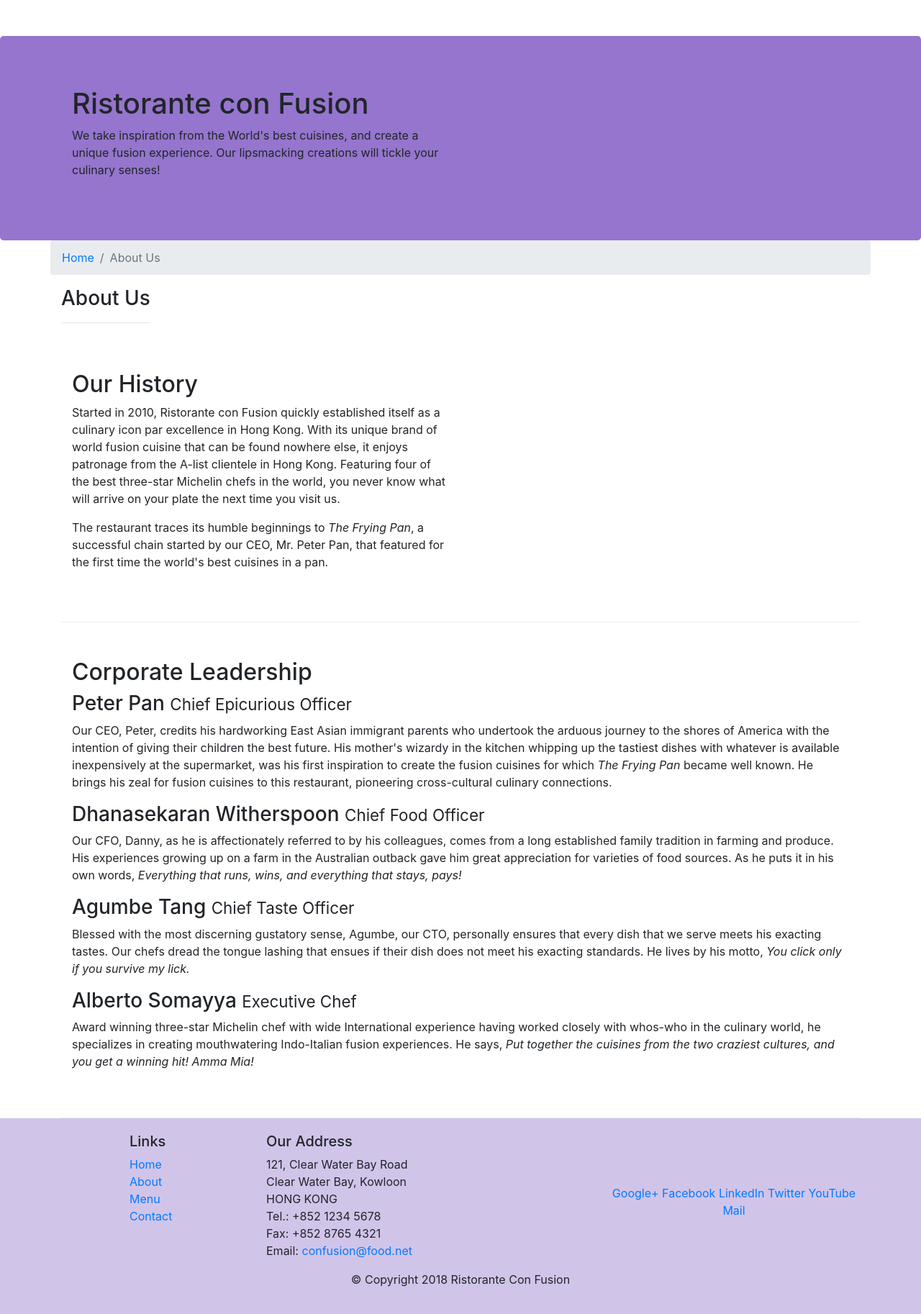
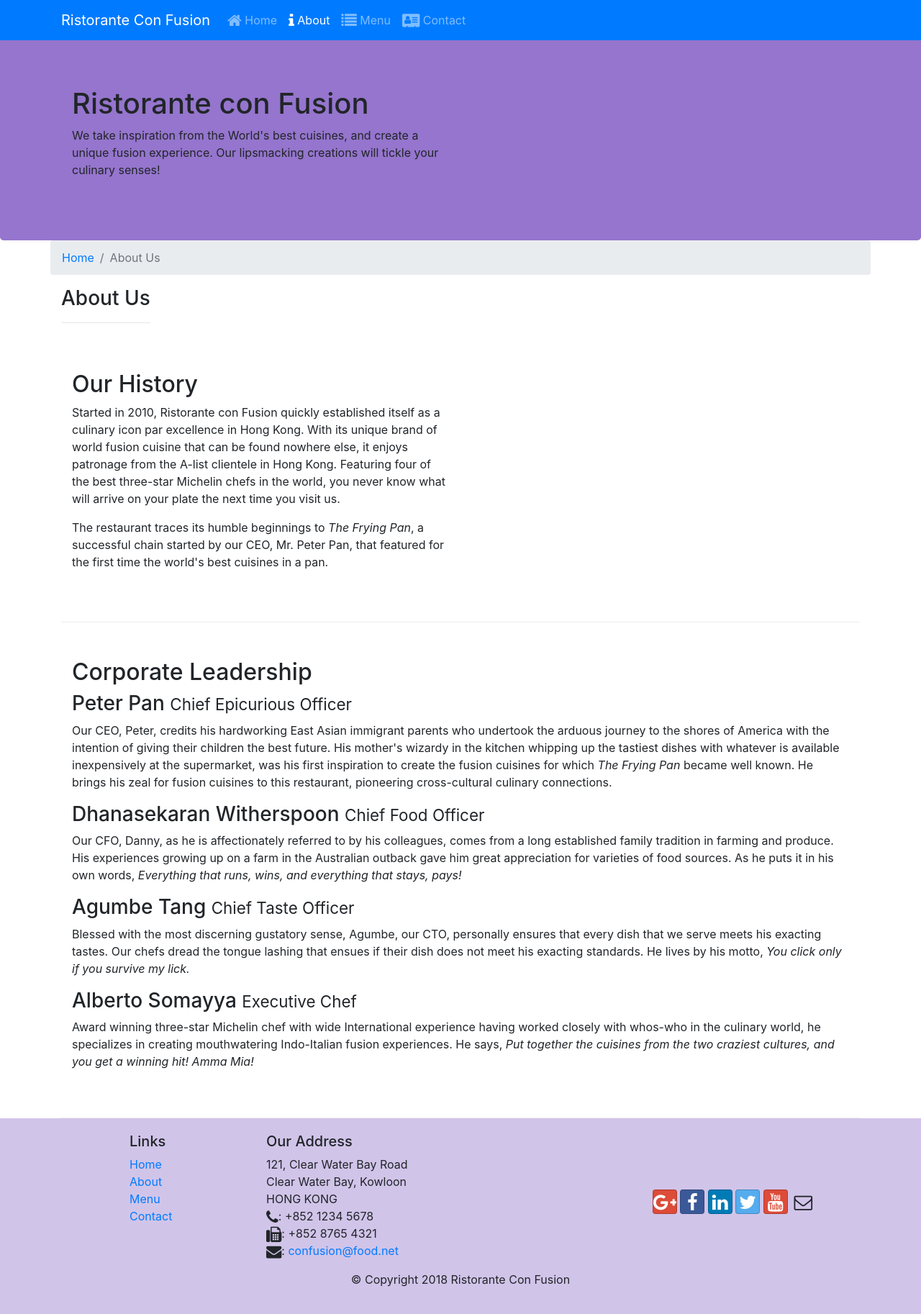
Before and after one commit to souravbhagat/Restaurant-Website, a website: page aboutus.html in a window 1280 px wide. Shown: the whole page at 72% size. Drawn offline with nearby package versions, Linux system fonts and the light colour scheme.

Commit message:
Icon fonts

```diff
--- a/aboutus.html
+++ b/aboutus.html
@@ -9,6 +9,8 @@
 
      <!-- Bootstrap CSS -->
      <link rel="stylesheet" href="node_modules/bootstrap/dist/css/bootstrap.min.css">
+     <link rel="stylesheet" href="node_modules/font-awesome/css/font-awesome.min.css">
+     <link rel="stylesheet" href="node_modules/bootstrap-social/bootstrap-social.css">
      <link rel="stylesheet" href="css/styles.css">
 
 
@@ -17,6 +19,22 @@
 </head>
 
 <body>
+    <nav class="navbar navbar-dark navbar-expand-sm bg-primary fixed-top">
+        <div class="container">
+            <button class="navbar-toggler" type="button" data-toggle="collapse" data-target="#Navbar">
+                <span class="navbar-toggler-icon"></span>
+            </button>
+           <a class="navbar-brand" href="#">Ristorante Con Fusion</a>
+           <div class="collapse navbar-collapse" id="Navbar">
+                <ul class="navbar-nav mr-auto">
+                    <li class="nav-item"><a class="nav-link" href="#"><span class="fa fa-home fa-lg"></span> Home</a></li>
+                    <li class="nav-item active"><a class="nav-link" href="./aboutus.html"><span class="fa fa-info fa-lg"></span> About</a></li>
+                    <li class="nav-item"><a class="nav-link" href="#"><span class="fa fa-list fa-lg"></span> Menu</a></li>
+                    <li class="nav-item"><a class="nav-link" href="#"><span class="fa fa-address-card fa-lg"></span> Contact</a></li>
+                </ul>
+           </div>
+        </div>
+    </nav>
 
     <header class="jumbotron">
         <div class="container">
@@ -96,19 +114,19 @@
 		              121, Clear Water Bay Road<br>
 		              Clear Water Bay, Kowloon<br>
 		              HONG KONG<br>
-		              Tel.: +852 1234 5678<br>
-		              Fax: +852 8765 4321<br>
-		              Email: <a href="mailto:confusion@food.net">confusion@food.net</a>
+		              <i class="fa fa-phone fa-lg"></i>: +852 1234 5678<br>
+		              <i class="fa fa-fax fa-lg"></i>: +852 8765 4321<br>
+                      <i class="fa fa-envelope fa-lg"></i>: <a href="mailto:confusion@food.net">confusion@food.net</a>
 		           </address>
                 </div>
                 <div class="col-12 col-sm-4 align-self-center">
                     <div class="text-center">
-                        <a href="http://google.com/+">Google+</a>
-                        <a href="http://www.facebook.com/profile.php?id=">Facebook</a>
-                        <a href="http://www.linkedin.com/in/">LinkedIn</a>
-                        <a href="http://twitter.com/">Twitter</a>
-                        <a href="http://youtube.com/">YouTube</a>
-                        <a href="mailto:">Mail</a>
+                        <a class="btn btn-social-icon btn-google" href="http://google.com/+"><i class="fa fa-google-plus"></i></a>
+                        <a class="btn btn-social-icon btn-facebook" href="http://www.facebook.com/profile.php?id="><i class="fa fa-facebook"></i></a>
+                        <a class="btn btn-social-icon btn-linkedin" href="http://www.linkedin.com/in/"><i class="fa fa-linkedin"></i></a>
+                        <a class="btn btn-social-icon btn-twitter" href="http://twitter.com/"><i class="fa fa-twitter"></i></a>
+                        <a class="btn btn-social-icon btn-google" href="http://youtube.com/"><i class="fa fa-youtube"></i></a>
+                        <a class="btn btn-social-icon" href="mailto:"><i class="fa fa-envelope-o"></i></a>
                     </div>
                 </div>
            </div>
--- a/package.json
+++ b/package.json
@@ -15,6 +15,8 @@
   },
   "dependencies": {
     "bootstrap": "^4.5.0",
+    "bootstrap-social": "^5.1.1",
+    "font-awesome": "^4.7.0",
     "jquery": "^3.5.1",
     "popper.js": "^1.12.9"
   }
```
Also changed, not shown: index.html (+15 -13 lines), 1 other file.
